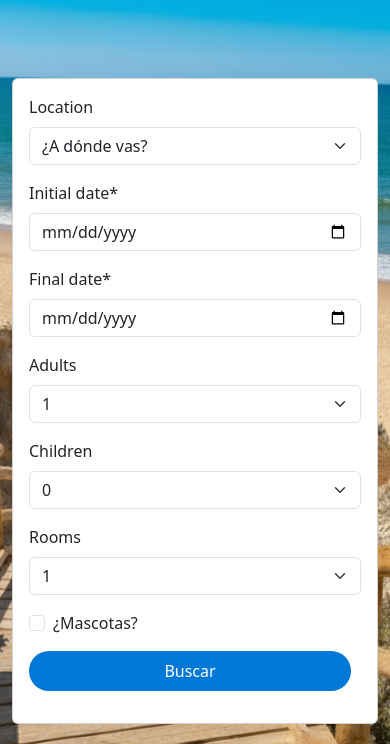
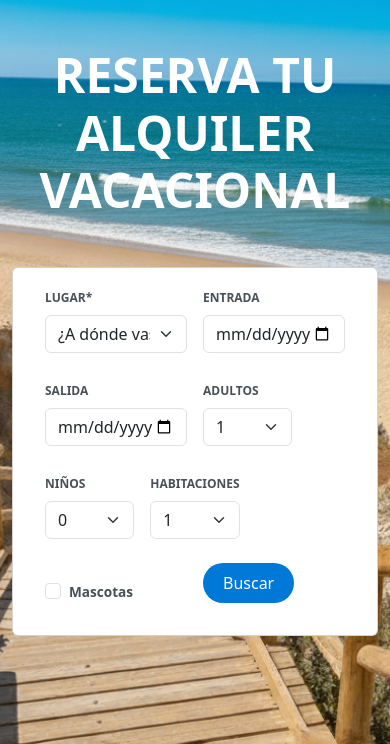
Before and after one commit to pablopermun05-sudo/booking_project, a Django app: page / in a window 390 px wide. Shown: the part 100-844 px from the top of the page. Run offline with Django 5.2, Linux system fonts and the light colour scheme; some libraries are stand-ins or nearby versions.

Commit message:
style: implement responsive single-row search bar
Updated SearchForm to make location mandatory and dates optional, mirroring industry standards.

Redesigned the search interface using a responsive Bootstrap grid to ensure a single-row layout on large screens.

Added custom CSS for modernized labels.

Improved index.html with a main h1 heading and enhanced visual hierarchy.

Integrated django-crispy-forms with custom column breakpoints (col-lg, col-md) for mobile optimization.

```diff
--- a/bookings/static/bookings/styles.css
+++ b/bookings/static/bookings/styles.css
@@ -59,6 +59,26 @@ button.primary-button {
     margin: 0;
 }
 
+#h1Index {
+    color: #fff;
+    font-size: 3rem;
+    font-weight: 800;
+    text-shadow: none;
+}
+
+.form-label {
+    font-size: 0.75rem;
+    font-weight: 800;
+    color: #495057;
+    text-transform: uppercase;
+}
+
+.form-check-label {
+    font-size: 0.85rem;
+    font-weight: 700;
+    color: #495057;
+}
+
 .logo-custom { height: 70px; width: auto; }
 .logo-custom-display { height: 60px; width: auto; }
 .solo-movil { display: none; }
--- a/bookings/templates/bookings/index.html
+++ b/bookings/templates/bookings/index.html
@@ -3,17 +3,41 @@
 {% load crispy_forms_tags %}
 
 {% block body %}
+<div class="mt-3">
+   <h1 class="text-center" id="h1Index">RESERVA TU ALQUILER VACACIONAL</h1>
+</div>
 
-<div class="card mb-3 mt-5">
-  <div class="card-body">
-      <form action="#" method="get">
-            {% csrf_token %}
-            {{ form|crispy }}
-            <div class="d-grid gap-2 mb-3">
+<div class="d-flex justify-content-center mt-5">
+   <div class="card mb-3 w-auto">
+      <div class="card-body">
+         <form action="{% url 'index' %}" method="get" class="row gx-3 gy-2 align-items-end px-3">
+            <div class="col-6 col-md-4 col-lg-2">
+               {{ form.location|as_crispy_field }}
+            </div>
+            <div class="col-6 col-md-4 col-lg-2">
+               {{ form.initial_date|as_crispy_field }}
+            </div>
+            <div class="col-6 col-md-4 col-lg-2">
+               {{ form.final_date|as_crispy_field }}
+            </div>
+            <div class="col-4 col-md-2 col-lg-1">
+               {{ form.adults|as_crispy_field }}
+            </div>
+            <div class="col-4 col-md-2 col-lg-1">
+               {{ form.children|as_crispy_field }}
+            </div>
+            <div class="col-4 col-md-auto col-lg-auto">
+               {{ form.rooms|as_crispy_field }}
+            </div>
+            <div class="col-6 col-md-auto">
+               <div class="mb-3">{{ form.pets|as_crispy_field }}</div>
+            </div>
+            <div class="col-6 col-md-auto mb-3">
                <button class="primary-button" type="submit" value="search">Buscar</button>
             </div>
-      </form>
-  </div>
+         </form>
+      </div>
+   </div>
 </div>
 
 {% for property in properties %}
@@ -27,7 +51,8 @@
          <div class="col-md-8">
             <div class="card-body">
                <h4 class="card-title fw-bold">{{ property.title|truncatechars:50 }}</h4>
-               <p class="card-text"><i class="bi bi-geo-alt-fill text-danger"></i><small class="text-body-secondary">{{ property.location }}</small></p>
+               <p class="card-text"><i class="bi bi-geo-alt-fill text-danger"></i><small class="text-body-secondary">{{
+                     property.location }}</small></p>
                <p class="card-text mb-3">{{ property.description|truncatechars:160 }}</p>
                <hr class="mt-1 mb-1">
                <div class="d-flex justify-content-between align-items-end">
@@ -36,7 +61,8 @@
                      <p class="card-text fs-4 fw-bold text-primary mb-0">{{ property.price }}€</p>
                   </div>
                   <div>
-                     <a href="#" class="primary-button text-nowrap d-inline-flex justify-content-center fw-bold">Ver disponibilidad <i class="bi bi-chevron-right ms-1"></i></a>
+                     <a href="#" class="primary-button text-nowrap d-inline-flex justify-content-center fw-bold">Ver
+                        disponibilidad <i class="bi bi-chevron-right ms-1"></i></a>
                   </div>
                </div>
             </div>
--- a/bookings/views.py
+++ b/bookings/views.py
@@ -19,17 +19,21 @@ class SearchForm(forms.Form):
     NUM_CHOICES = [(i, str(i)) for i in range(1, 11)]
     CHOICES_WITH_ZERO = [(i, str(i)) for i in range(0, 11)]
 
-    location = forms.ChoiceField(choices=DESTINATION, required=False)
+    location = forms.ChoiceField(label="Lugar", choices=DESTINATION)
     initial_date = forms.DateField(
+        label="Entrada",
+        required=False,
         widget=forms.DateInput(attrs={'type': 'date'})
     )
     final_date = forms.DateField(
+        label="Salida",
+        required=False,
         widget=forms.DateInput(attrs={'type': 'date'})
     )
-    adults = forms.ChoiceField(choices=NUM_CHOICES, required=False, initial=1)
-    children = forms.ChoiceField(choices=CHOICES_WITH_ZERO, required=False, initial=0)
-    rooms = forms.ChoiceField(choices=NUM_CHOICES, required=False, initial=1)
-    pets = forms.BooleanField(required=False, label="¿Mascotas?")
+    adults = forms.ChoiceField(label="Adultos", choices=NUM_CHOICES, required=False, initial=1)
+    children = forms.ChoiceField(label="Niños", choices=CHOICES_WITH_ZERO, required=False, initial=0)
+    rooms = forms.ChoiceField(label="Habitaciones", choices=NUM_CHOICES, required=False, initial=1)
+    pets = forms.BooleanField(required=False, label="Mascotas")
 
 def index(request):
 
```
